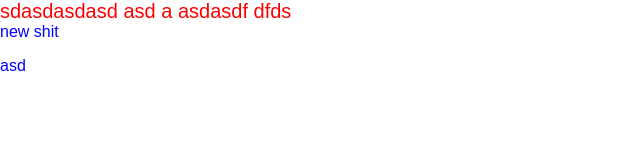
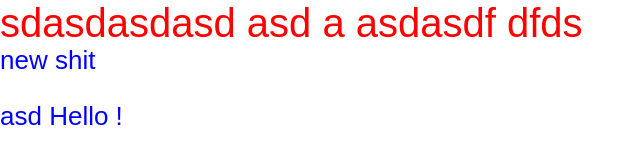
Before and after one commit to atomeon/atomeon.github.io, a plain HTML site: page index.html in a window 1280 px wide. Shown: the whole page, without its empty margins (0-644 px from the left). Drawn offline with Linux system fonts and the light colour scheme.

Commit message:
test commit

```diff
--- a/index.html
+++ b/index.html
@@ -20,7 +20,7 @@
 		<p></p>
 		<p></p>
 		<p></p>
-		asd
+		asd Hello !
 
 
 
--- a/source/gulpfile.js
+++ b/source/gulpfile.js
@@ -45,7 +45,7 @@
             server: "../"
         });
 
-        gulp.watch(['scss/**/*.scss'], ['clean','sass']).on('change', browserSync.reload);;
+        gulp.watch(['scss/**/*.scss'], ['sass']).on('change', browserSync.reload);;
         gulp.watch("../*.html").on('change', browserSync.reload);
     });
 
--- a/source/scss/app.scss
+++ b/source/scss/app.scss
@@ -4,5 +4,5 @@
 body {
   color: red;
   background: white;
-  font-size: 20px;
+  font-size: 40px;
 }
--- a/source/scss/parts/topbar.scss
+++ b/source/scss/parts/topbar.scss
@@ -1,6 +1,6 @@
 
 div {
   color: blue;
-  font-size: 16px;
+  font-size: 26px;
   transition: all .2s;
 }
```
Also changed, not shown: source/css/app.css.
